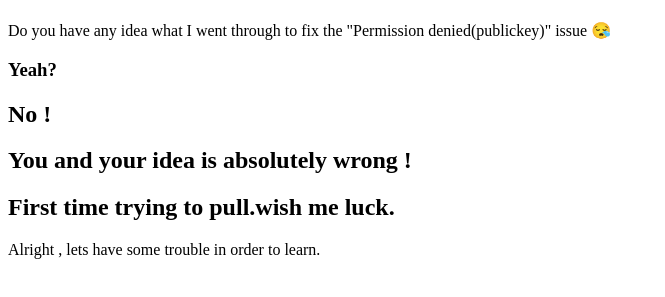
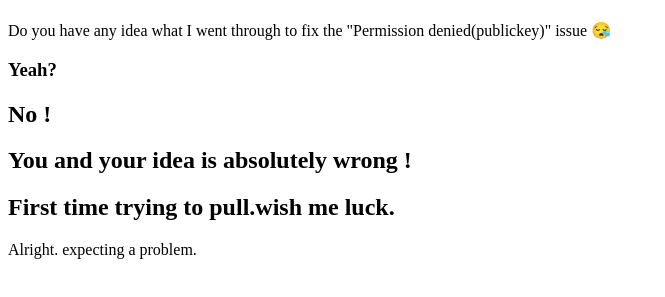
Before and after one commit to tasinchowdhury26/My-First-Website, a plain HTML site: page index.html in a window 1280 px wide. Shown: the part 59-356 px from the top of the page, without its empty margins (0-665 px from the left). Drawn offline with Linux system fonts and the light colour scheme.

Commit message:
expectation msg

```diff
--- a/index.html
+++ b/index.html
@@ -12,6 +12,6 @@
     <h2>No ! </h2>
     <h2>You and your idea is absolutely wrong !</h2>
     <h2>First time trying to pull.wish me luck.</h2>
-    <p>Alright , lets have some trouble in order to learn.</p>
+    <p>Alright. expecting a problem.</p>
 </body>
 </html>
```
